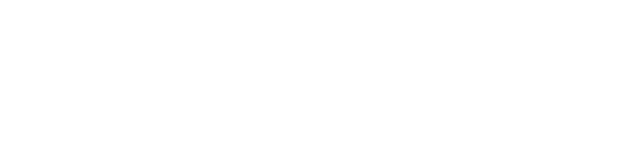
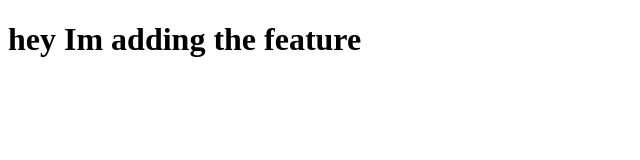
Before and after one commit to Shrikant-naik/fastGo, a plain HTML site: page index.html in a window 1280 px wide. Shown: the whole page, without its empty margins (0-640 px from the left). Drawn offline with Linux system fonts and the light colour scheme.

Commit message:
feat added successfully

```diff
--- a/index.html
+++ b/index.html
@@ -3,9 +3,11 @@
 <head>
     <meta charset="UTF-8">
     <meta name="viewport" content="width=device-width, initial-scale=1.0">
-    <title>Document</title>
+    <title>Feat one lie</title>
 </head>
 <body>
 
+    <h1>hey Im adding the feature</h1>
+
 </body>
 </html>
```
